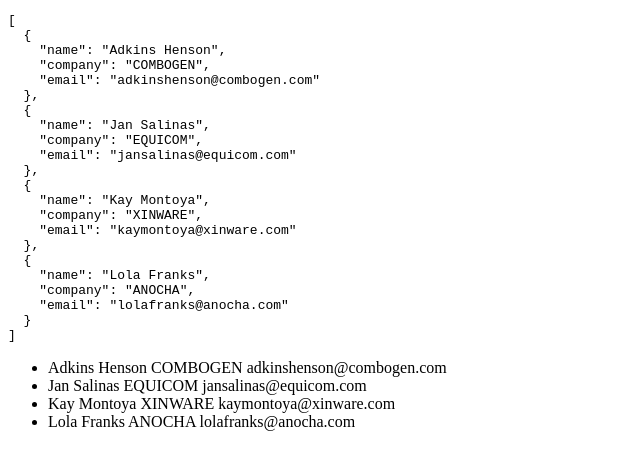
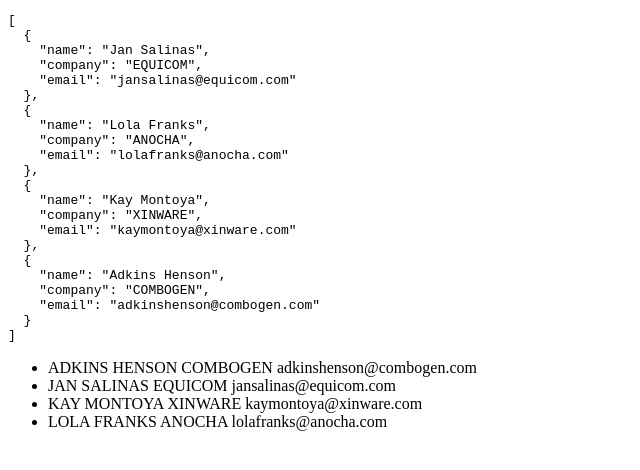
Before and after one commit to lahaxearnaud/tp3, a website: page index.html in a window 1280 px wide. Shown: the whole page, without its empty margins (0-640 px from the left). Drawn offline with nearby package versions, Linux system fonts and the light colour scheme.

Commit message:
uppercase

```diff
--- a/app/contacts-app.controller.js
+++ b/app/contacts-app.controller.js
@@ -3,14 +3,14 @@ angular.module('contactsApp')
 
         $scope.contacts = [
             {
-                "name": "Adkins Henson",
-                "company": "COMBOGEN",
-                "email": "adkinshenson@combogen.com"
-            },
-            {
                 "name": "Jan Salinas",
                 "company": "EQUICOM",
                 "email": "jansalinas@equicom.com"
+            },
+            {
+                "name": "Lola Franks",
+                "company": "ANOCHA",
+                "email": "lolafranks@anocha.com"
             },
             {
                 "name": "Kay Montoya",
@@ -18,9 +18,9 @@ angular.module('contactsApp')
                 "email": "kaymontoya@xinware.com"
             },
             {
-                "name": "Lola Franks",
-                "company": "ANOCHA",
-                "email": "lolafranks@anocha.com"
+                "name": "Adkins Henson",
+                "company": "COMBOGEN",
+                "email": "adkinshenson@combogen.com"
             }
         ];
 
--- a/index.html
+++ b/index.html
@@ -18,7 +18,7 @@
 
     <ul>
         <li ng-repeat="contact in contacts | orderBy:'name'">
-            <span ng-bind="contact.name"></span>
+            <span ng-bind="contact.name | uppercase"></span>
             <span ng-bind="contact.company"></span>
             <span ng-bind="contact.email"></span>
         </li>
```
